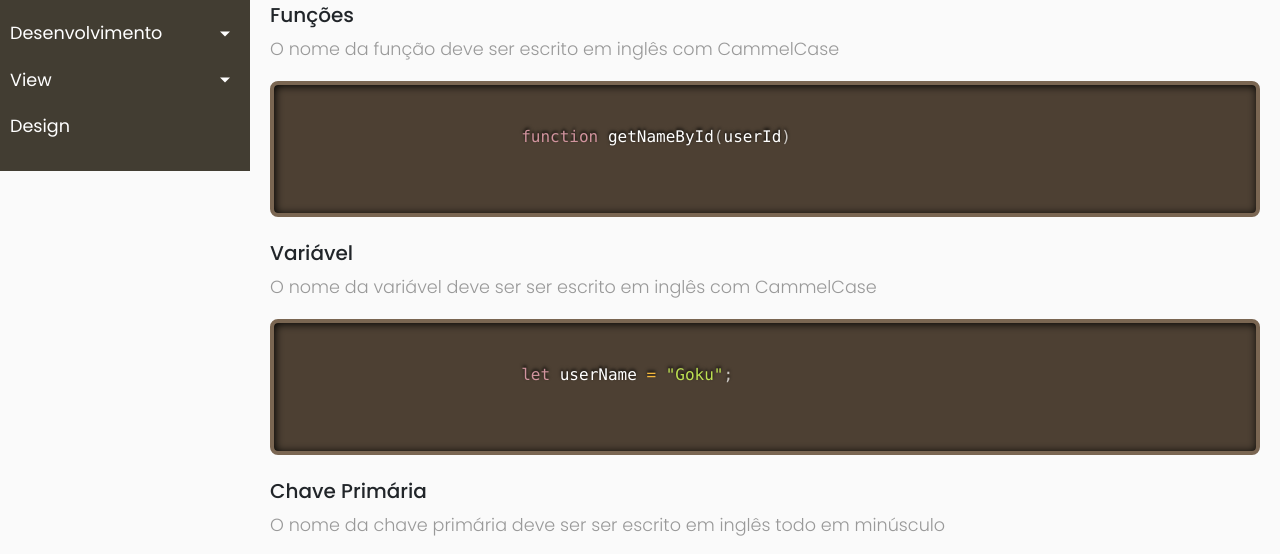
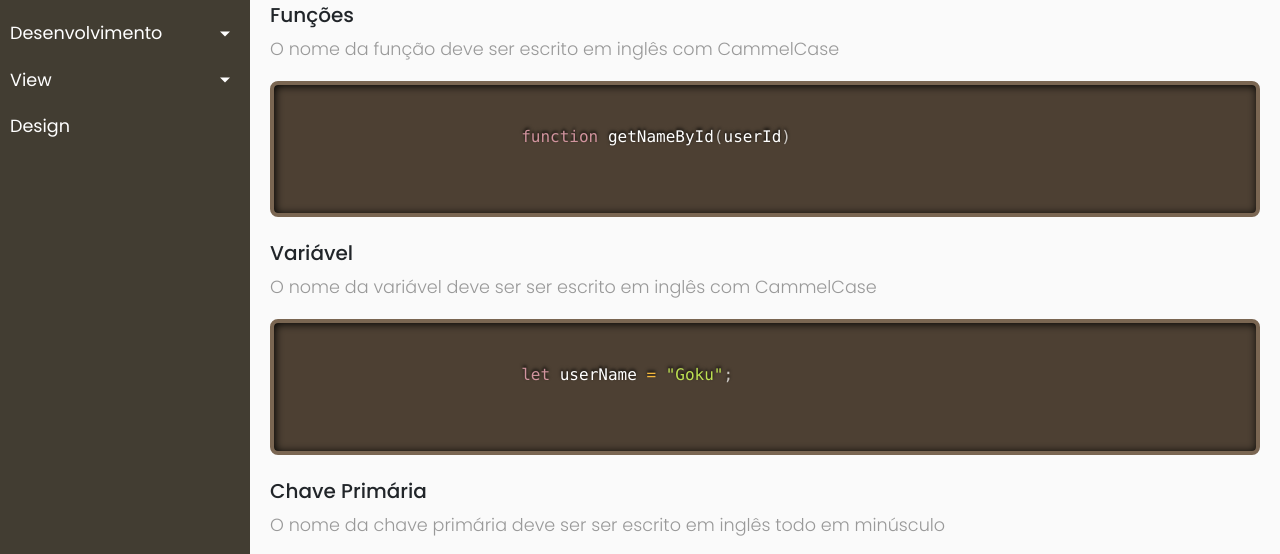
Before and after one commit to beestartt/beestartdesingpatters, a plain HTML site: page index.html in a window 1280 px wide. Shown: the part 173-727 px from the top of the page. Drawn offline with nearby package versions, Linux system fonts and the light colour scheme.

Commit message:
no message

```diff
--- a/index.html
+++ b/index.html
@@ -32,7 +32,7 @@
                 }));
             </script>
     <div class="wrapper">
-            <div id="navBar"></div>
+            <div id="navBar" class="backgroud-menu"></div>
         <!-- Page Content Holder -->
         <div id="content">
 
--- a/style.css
+++ b/style.css
@@ -23,6 +23,9 @@ a, a:hover, a:focus {
     transition: all 0.3s;
 }
 
+.backgroud-menu{
+    background-color:#423d32;
+}
 .navbar {
     padding: 15px 10px;
     background: #fff;
```
